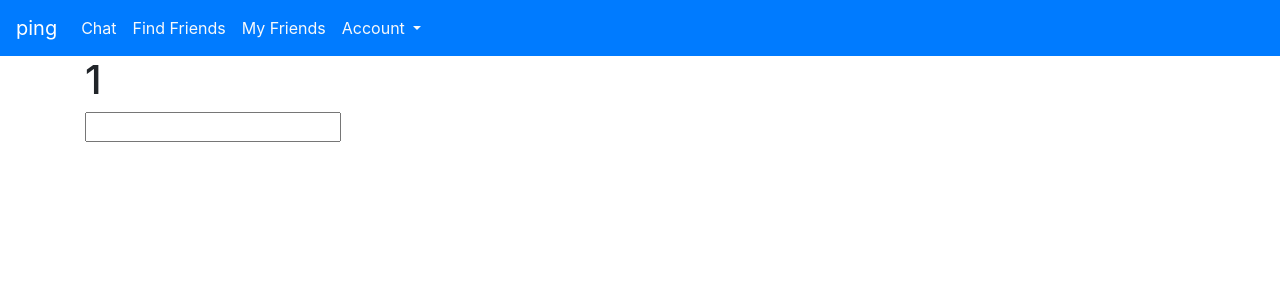
After one commit to nspeer12/ping, a Flask app: page /chat/1 in a window 1280 px wide. The commit adds this page. Shown: the top 300 px of the page. Run offline with Flask 2, Linux system fonts and the light colour scheme.

Commit message:
added friend and chat interface

```diff
--- a/app.py
+++ b/app.py
@@ -78,6 +78,17 @@ def add_friend():
     add_contact(session["username"], request.form["user"])
     return render_template("find_contacts.html")
 
+
+@app.route('/chat/<friend>', methods=["GET", "POST"])
+def chat_with_friend(friend):
+    messages = []
+
+    if request.method == "POST":
+        messages.append(request.form["message"])
+
+    return render_template("chat.html", **locals())
+
+
 @app.route('/find_contacts', methods=["POST", "GET"])
 def find_contacts():
     # if user makes a request
--- a/database.py
+++ b/database.py
@@ -82,8 +82,6 @@ def list_users(search=None):
 		df = pd.read_sql_query(query, conn)
 		return df["NAME"].values
 
-
-
 def add_contact(user, contact):
 	# get user
 	conn = sqlite3.connect(db)
--- /dev/null
+++ b/templates/chat.html
@@ -0,0 +1,29 @@
+{% extends "layout.html" %}
+{% block body %}
+  <div class="container">
+    <div class="row">
+      <div class="col-lg-12">
+        <h1>{{ friend }}</h1>
+      </div>
+    </div>
+    <div class="row">
+      <div class="col-lg-12">
+        <form action="" method="post">
+          <input name="message" type="text"/>
+        </form>
+      </div>
+
+      <div class="col-lg-12">
+        <div class="container">
+            {% for message in messages %}
+              <div class="col-lg-12">
+                {{ message }}
+              </div>
+            {% endfor %}
+        </div>
+      </div>
+
+    </div>
+  </div>
+
+{% endblock %}
--- a/templates/friends.html
+++ b/templates/friends.html
@@ -9,9 +9,8 @@
             <div class="card-body">
               <h5 class="card-title">{{ friend }}</h5>
               <!-- <p class="card-text">Some quick example text to build on the card title and make up the bulk of the card's content.</p> -->
-              <form action="/add_contact" method="post">
-                <input type="hidden" name="user" value="{{ friend }}">
-                <input class="btn btn-primary" type="submit" name="connect" value="Connect"/>
+              <form action="/chat/{{ friend }}" method="get">
+                <input class="btn btn-primary" type="submit" name="connect" value="Chat"/>
               </form>
             </div>
           </div>
--- a/templates/layout.html
+++ b/templates/layout.html
@@ -8,14 +8,13 @@
     <!-- Bootstrap CSS -->
     <link rel="stylesheet" href="https://cdn.jsdelivr.net/npm/bootstrap@4.5.3/dist/css/bootstrap.min.css" integrity="sha384-TX8t27EcRE3e/ihU7zmQxVncDAy5uIKz4rEkgIXeMed4M0jlfIDPvg6uqKI2xXr2" crossorigin="anonymous">
 
-    <title>Hello, world!</title>
+    <title>ping</title>
   </head>
   <body>
     <script src="https://code.jquery.com/jquery-3.5.1.slim.min.js" integrity="sha384-DfXdz2htPH0lsSSs5nCTpuj/zy4C+OGpamoFVy38MVBnE+IbbVYUew+OrCXaRkfj" crossorigin="anonymous"></script>
     <script src="https://cdn.jsdelivr.net/npm/bootstrap@4.5.3/dist/js/bootstrap.bundle.min.js" integrity="sha384-ho+j7jyWK8fNQe+A12Hb8AhRq26LrZ/JpcUGGOn+Y7RsweNrtN/tE3MoK7ZeZDyx" crossorigin="anonymous"></script>
     {% include "navbar.html" %}
     {% block body %}
-
     {% endblock %}
   </body>
 </html>
```
